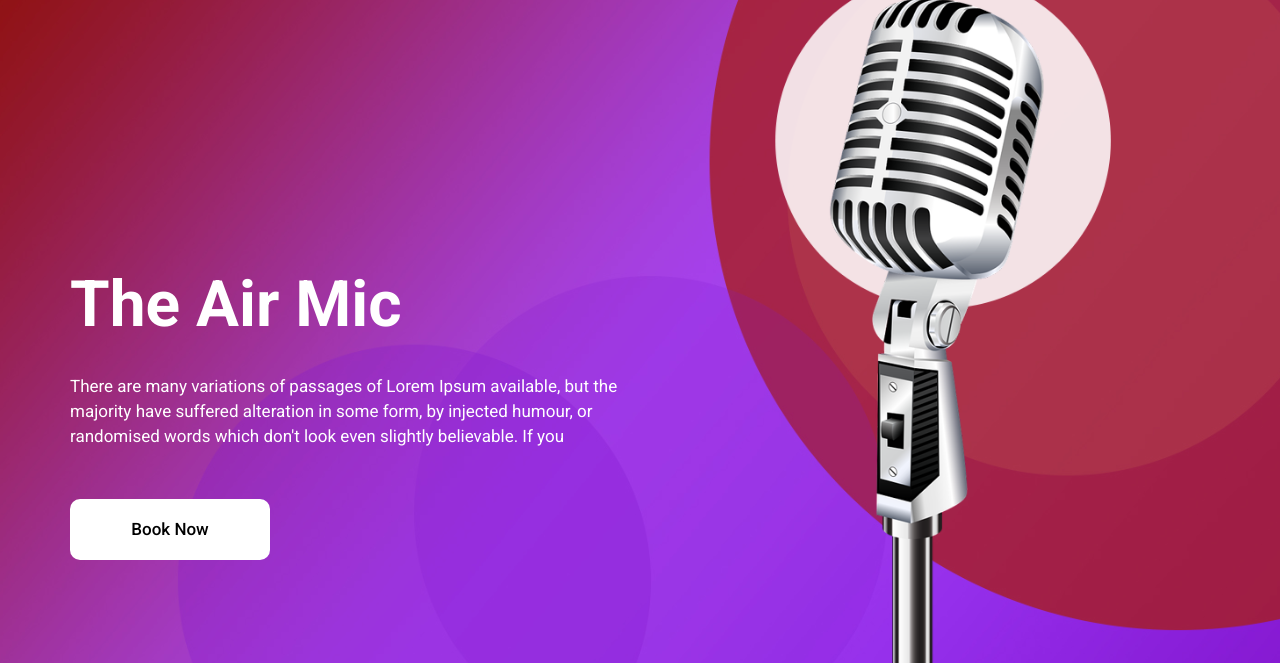
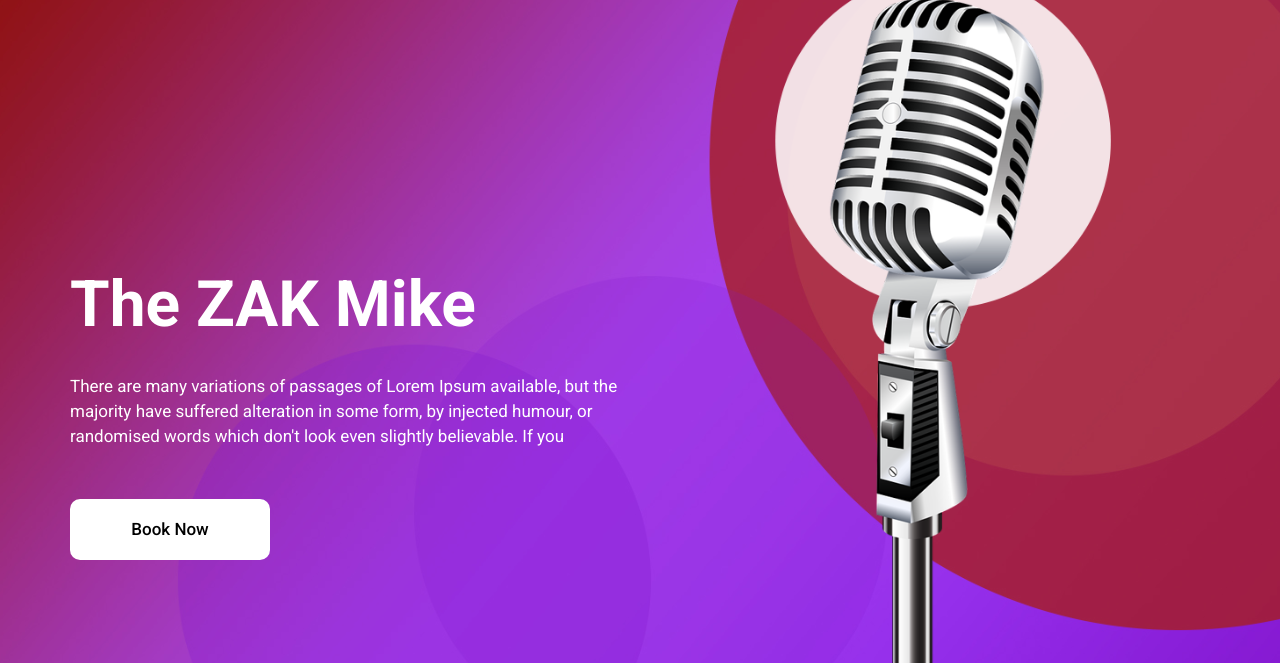
Before and after one commit to tassdaq/webserver, a plain HTML site: page index.html in a window 1280 px wide. Shown: the part 137-800 px from the top of the page. Drawn offline with Linux system fonts and the light colour scheme.

Commit message:
Update index.html

```diff
--- a/index.html
+++ b/index.html
@@ -69,7 +69,7 @@
             <div class="row d_flex">
                <div class="col-md-6">
                   <div class="airmic">
-                     <h1>The Air Mic </h1>
+                     <h1>The ZAK Mike </h1>
                      <p>There are many variations of passages of Lorem Ipsum available, but the majority have suffered alteration in some form, by injected humour, or randomised words which don't look even slightly believable. If you
                      </p>
                      <a class="read_more" href="Javascript:void(0)">Book Now </a>
```
